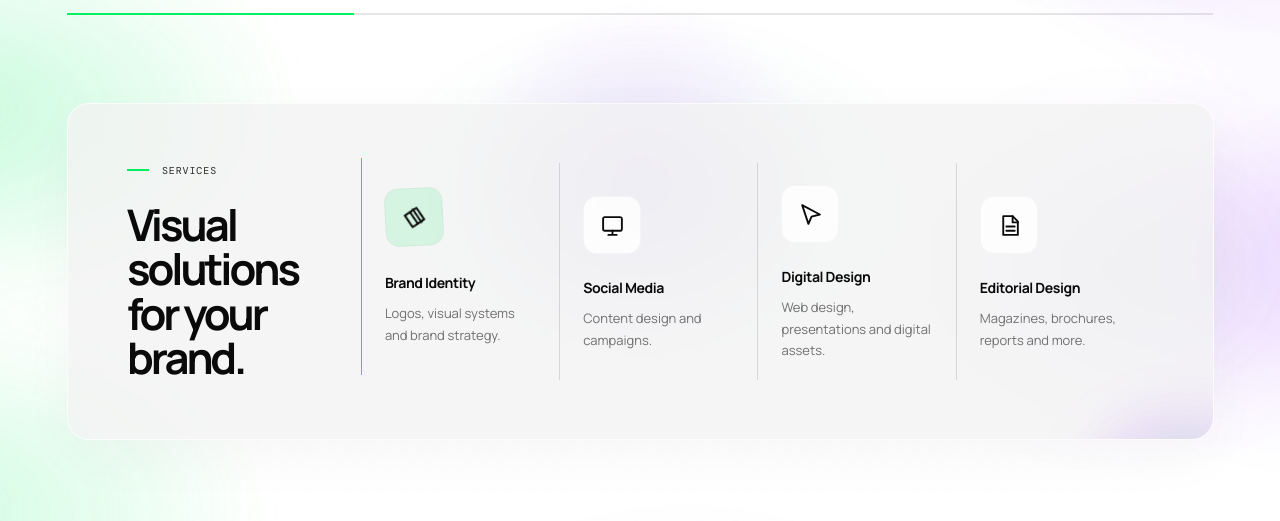
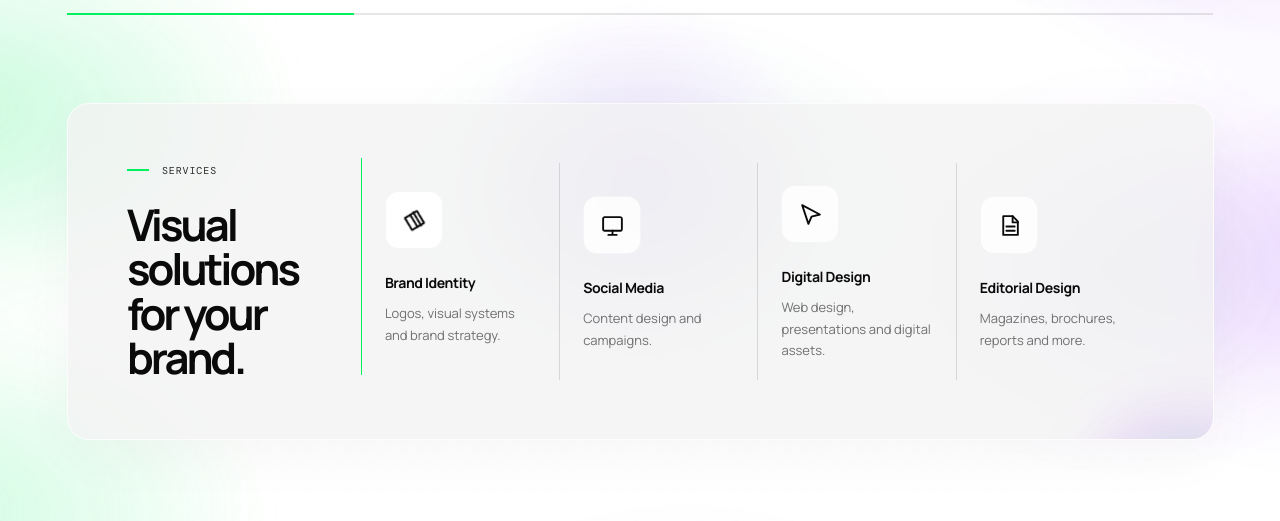
Before and after one commit to 0rober-byte/portfolio, a plain HTML site: page index.html in a window 1280 px wide. In both pictures the pointer is over the button 413 px from the left and 1389 px from the top of the page. Shown: the part 1164-1685 px from the top of the page. Drawn offline with nearby package versions, Linux system fonts and the light colour scheme; animation ran at ten frames a second.

Commit message:
Keep service icon tiles stationary during glyph motion

```diff
--- a/index.html
+++ b/index.html
@@ -1501,6 +1501,8 @@ body:after{background:radial-gradient(circle at var(--ambient-x,50%) var(--ambie
 @media(prefers-reduced-motion:reduce){.hero-art .hero-person,.service-icon svg,.cta-tags .cta-tag{transition:none!important;animation:none!important}}
 
 /* Verified motion overrides: each effect is isolated to its intended element. */
+.service:hover .service-icon{transform:none!important;background:#fff!important}
+.service-icon:hover,.service-icon:focus-visible{transform:none!important;background:#fff!important}
 .hero-art{perspective:1000px}
 .hero-art .hero-person{transform-style:preserve-3d;transform-origin:50% 55%;will-change:transform}
 .service-icon{cursor:pointer}
```
